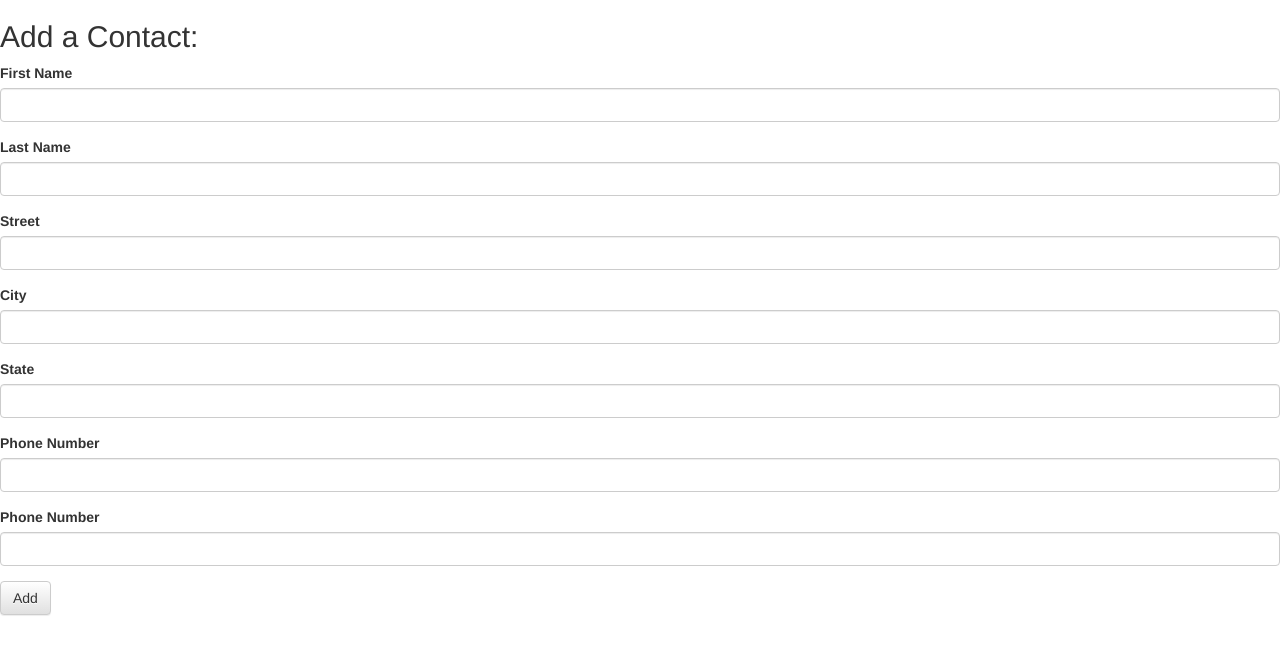
After one commit to netzeln/addressbook-PHP-CR, a PHP site: template views/index.html.twig in a window 1280 px wide. The commit adds this page. Shown: the top 655 px of the page. Run offline with PHP 8.4, Linux system fonts and the light colour scheme; the template is opened without the code that fills it, so the values that code supplies are empty; some libraries are stand-ins or nearby versions.

Commit message:
create input form

```diff
--- /dev/null
+++ b/views/index.html.twig
@@ -0,0 +1,53 @@
+<!DOCTYPE html>
+<html>
+    <head>
+        <link rel="stylesheet" href="/../web/css/bootstrap.min.css" type="text/css">
+        <link rel="stylesheet" href="/../web/css/bootstrap-theme.min.css" type="text/css">
+        <link rel="stylesheet" href="/../web/css/styles.css" type="text/css">
+        <meta charset="utf-8">
+        <title></title>
+    </head>
+    <body>
+
+        <h2>Add a Contact:</h2>
+
+                  <form id="new-contact" action="/create_contact" method="post">
+                    <div class="form-group">
+                      <label for="first-name">First Name</label>
+                      <input type="text"  name="first-name" class="form-control" id="first-name" required>
+                    </div>
+                    <div class="form-group">
+                      <label for="last-name">Last Name</label>
+                      <input type="text" name="last-name" class="form-control" id="last-name" required>
+                    </div>
+                    <div id="new-addresses">
+                      <div class="new-address">
+                        <div class="form-group">
+                          <label for="new-street">Street</label>
+                          <input type="text" name="new-street"class="form-control new-street" required>
+                        </div>
+                        <div class="form-group">
+                          <label for="new-city">City</label>
+                          <input type="text" name="new-city"class="form-control new-city" required>
+                        </div>
+                        <div class="form-group">
+                          <label for="new-state">State</label>
+                          <input type="text" name="new-state" class="form-control new-state" required>
+                        </div>
+                        <div class="form-group">
+                          <label for="new-phone">Phone Number</label>
+                          <input type="tel" name="new-phone" class="form-control new-phone">
+                        </div>
+                        <div class="form-group">
+                          <label for="new-email">Phone Number</label>
+                          <input type="email" name="new-email" class="form-control new-phone">
+                        </div>
+                      </div>
+                    </div>
+
+
+                    <button type="submit" class="btn btn-default">Add</button>
+                  </form>
+
+    </body>
+</html>
```
Also changed, not shown: src/Contact.php (+42 -8 lines), views/create_contact.html.twig (renamed from views/generic.html.twig, +8 -0 lines).
